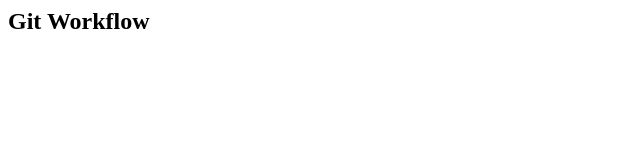
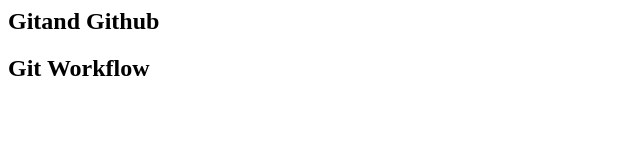
Before and after one commit to shiv999666/test-project-workflow, a plain HTML site: page index.html in a window 1280 px wide. Shown: the whole page, without its empty margins (0-640 px from the left). Drawn offline with Linux system fonts and the light colour scheme.

Commit message:
changes done

```diff
--- /dev/null
+++ b/app.js
@@ -0,0 +1 @@
+console.log("JavaScript")
--- a/index.html
+++ b/index.html
@@ -6,6 +6,7 @@
 <title>Git & Github</title>
 </head>
 <body>
-<h2>Git Workflow</h2>
+   <h2>Gitand Github</h2>
+   <h2>Git Workflow</h2>
 </body>
 </html>
```
